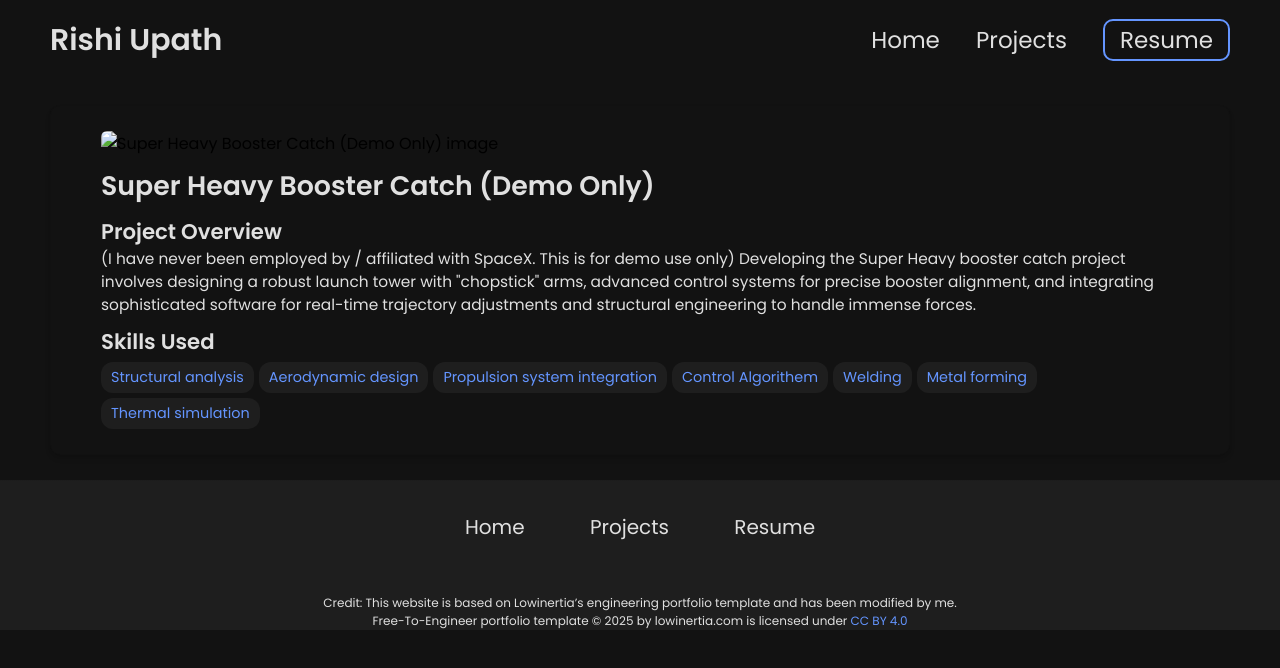
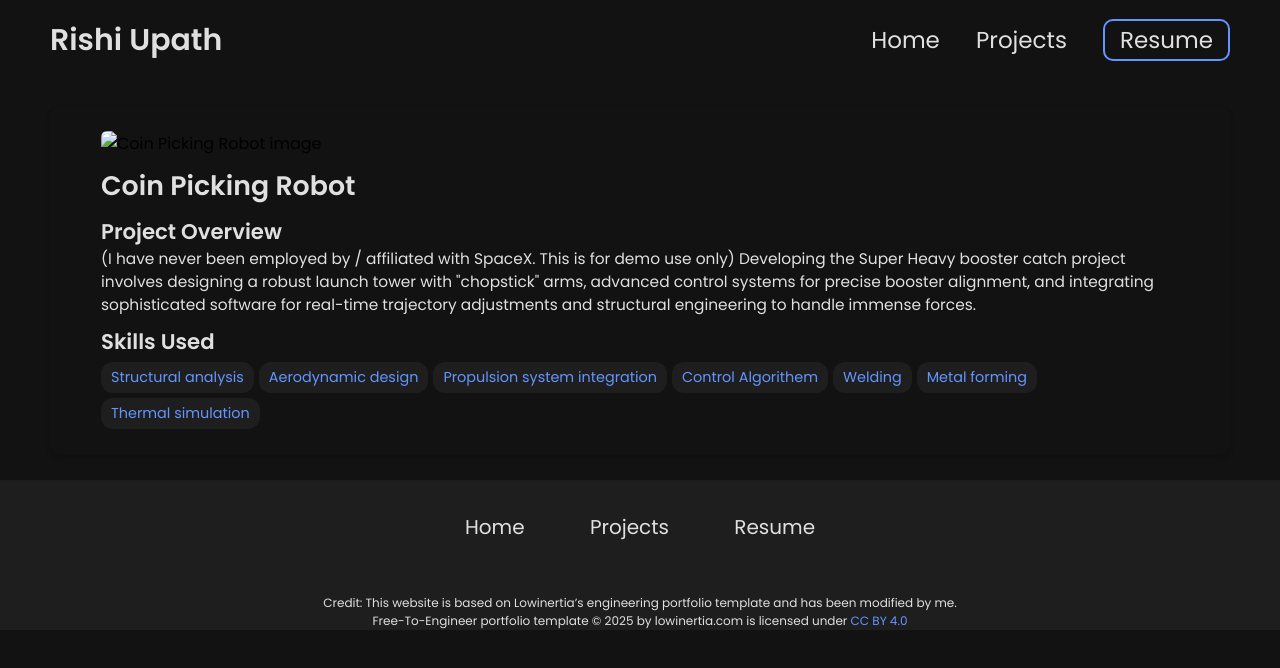
Before and after one commit to rishiupath/rishiupath.github.io, a Jekyll site: the page built from _projects/Coin-Picking-Robot/index.md, in a window 1280 px wide. Shown: the top 668 px of the page. Built offline with Jekyll 4.4.1, drawn with Linux system fonts in a browser that asks for light colours.

Commit message:
Update index.md

```diff
--- a/_projects/Coin-Picking-Robot/index.md
+++ b/_projects/Coin-Picking-Robot/index.md
@@ -1,6 +1,6 @@
 ---
 layout: post
-title: Super Heavy Booster Catch (Demo Only)
+title: Coin Picking Robot
 description:  (I have never been employed by / affiliated with SpaceX. This is for demo use only)
     Developing the Super Heavy booster catch project involves designing a robust launch tower with "chopstick" arms, advanced control systems for precise booster alignment, and integrating sophisticated software for real-time trajectory adjustments and structural engineering to handle immense forces.
 skills:
```
